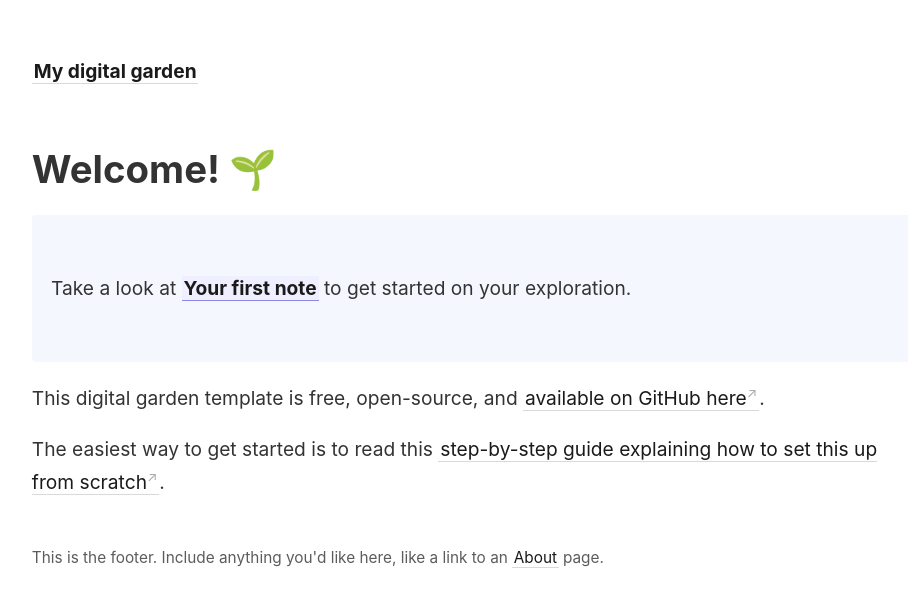
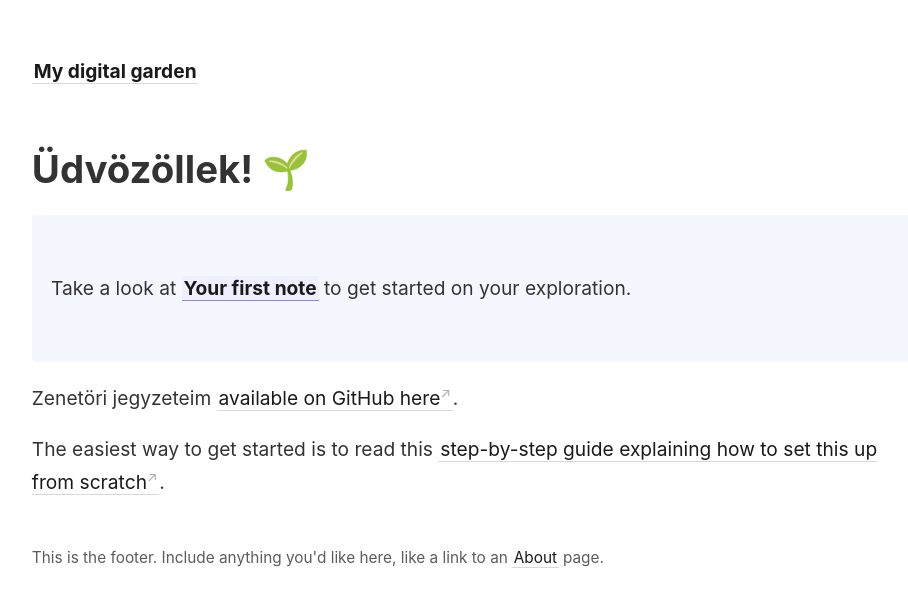
Before and after one commit to Denandras03/Zenetori, a Jekyll site: the page built from _pages/index.md, in a window 1280 px wide. Shown: the top 607 px of the page, without its empty margins (45-953 px from the left). Built offline with Jekyll 4.4.1, drawn with Linux system fonts in a browser that asks for light colours.

Commit message:
Update index.md

```diff
--- a/_pages/index.md
+++ b/_pages/index.md
@@ -5,13 +5,13 @@ id: home
 permalink: /
 ---
 
-# Welcome! 🌱
+# Üdvözöllek! 🌱
 
 <p style="padding: 3em 1em; background: #f5f7ff; border-radius: 4px;">
   Take a look at <span style="font-weight: bold">[[Your first note]]</span> to get started on your exploration.
 </p>
 
-This digital garden template is free, open-source, and [available on GitHub here](https://github.com/maximevaillancourt/digital-garden-jekyll-template).
+Zenetöri jegyzeteim [available on GitHub here](https://github.com/maximevaillancourt/digital-garden-jekyll-template).
 
 The easiest way to get started is to read this [step-by-step guide explaining how to set this up from scratch](https://maximevaillancourt.com/blog/setting-up-your-own-digital-garden-with-jekyll).
 
```
